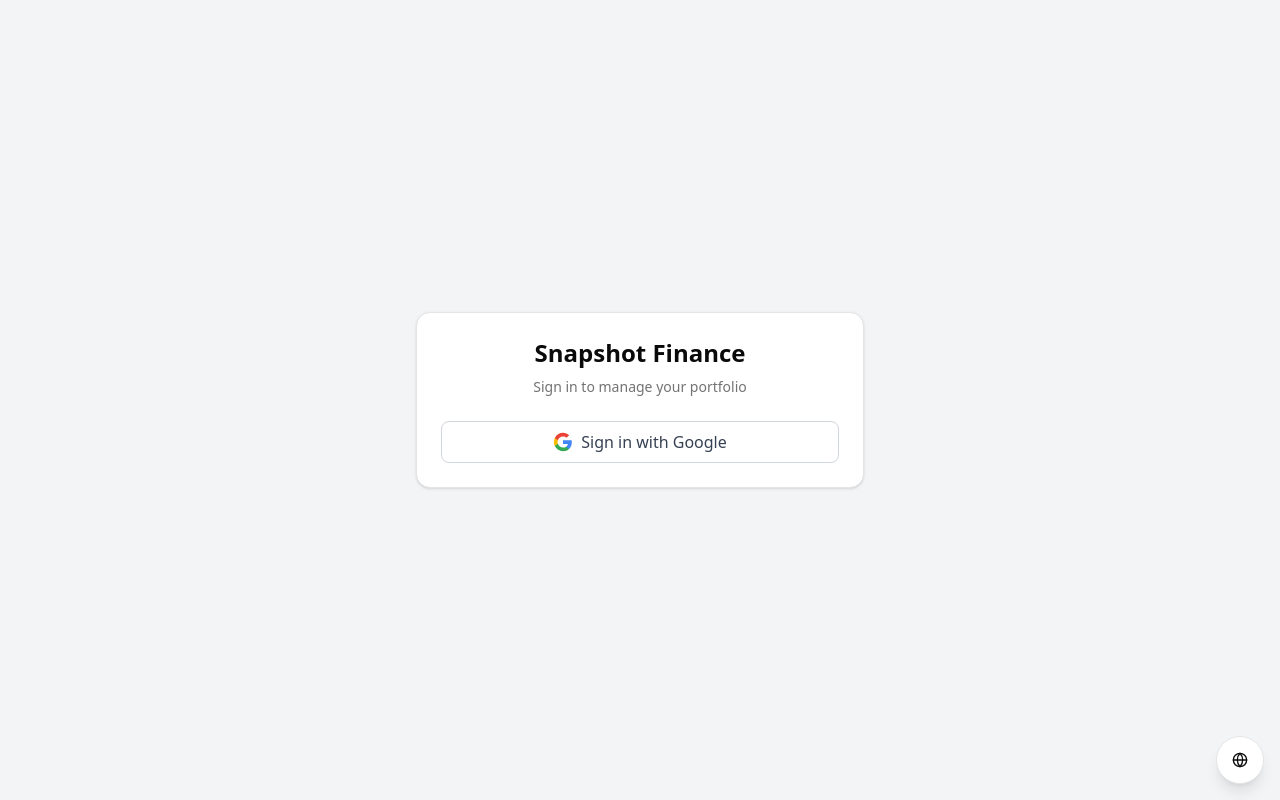
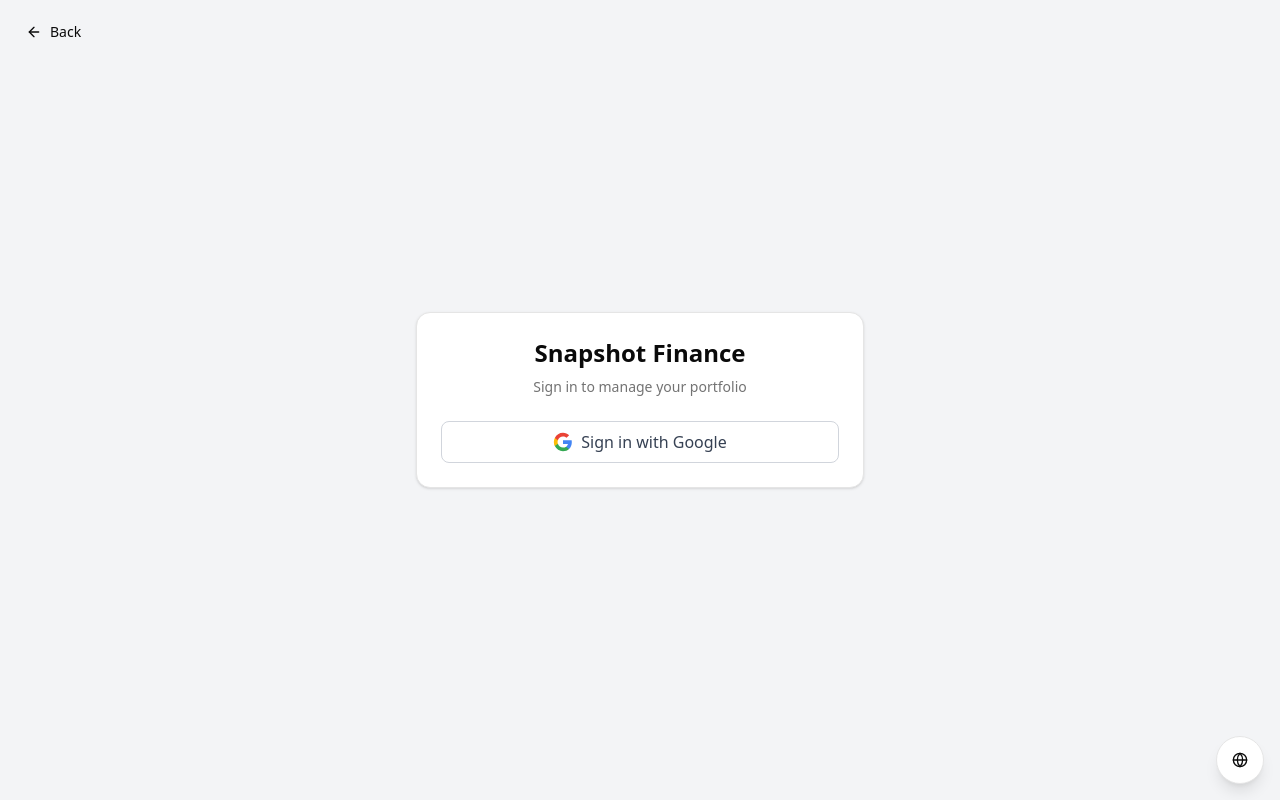
Before and after one commit to spungs/snapshot-finance, a Next.js app: page /auth/signin in a window 1280 px wide. Built offline with nearby package versions, Linux system fonts and the light colour scheme; no server answers.

Commit message:
feat: add logo icon to dashboard header and back button to signin page

```diff
--- a/app/auth/signin/page.tsx
+++ b/app/auth/signin/page.tsx
@@ -4,6 +4,9 @@
 import { useEffect, useState } from 'react'
 import { signIn } from 'next-auth/react'
 import { Card, CardContent, CardHeader, CardTitle, CardDescription } from '@/components/ui/card'
+import { Button } from '@/components/ui/button'
+import { ArrowLeft } from 'lucide-react'
+import Link from 'next/link'
 
 export default function SignIn() {
     const [isSigningIn, setIsSigningIn] = useState(false)
@@ -15,7 +18,13 @@
     }
 
     return (
-        <div className="flex items-center justify-center min-h-screen bg-gray-100 dark:bg-gray-900 p-4">
+        <div className="flex items-center justify-center min-h-screen bg-gray-100 dark:bg-gray-900 p-4 relative">
+            <Link href="/" className="absolute top-4 left-4">
+                <Button variant="ghost" size="sm" className="gap-2">
+                    <ArrowLeft className="h-4 w-4" />
+                    Back
+                </Button>
+            </Link>
             <Card className="w-full max-w-md">
                 <CardHeader className="text-center">
                     <CardTitle className="text-2xl">Snapshot Finance</CardTitle>
--- a/app/dashboard/layout.tsx
+++ b/app/dashboard/layout.tsx
@@ -1,6 +1,7 @@
 import Link from 'next/link'
 import { NavLinks } from '@/components/dashboard/nav-links'
 import { MobileNav } from '@/components/mobile-nav'
+import { Camera } from 'lucide-react'
 
 export default function DashboardLayout({
   children,
@@ -13,7 +14,8 @@
       <header className="bg-white border-b">
         <div className="max-w-7xl mx-auto px-4 sm:px-6 lg:px-8">
           <div className="flex justify-between items-center h-16">
-            <Link href="/dashboard" className="text-xl font-bold text-gray-900">
+            <Link href="/dashboard" className="text-xl font-bold text-gray-900 flex items-center gap-2">
+              <Camera className="h-6 w-6" />
               Snapshot Finance
             </Link>
             <div className="hidden sm:block">
```
